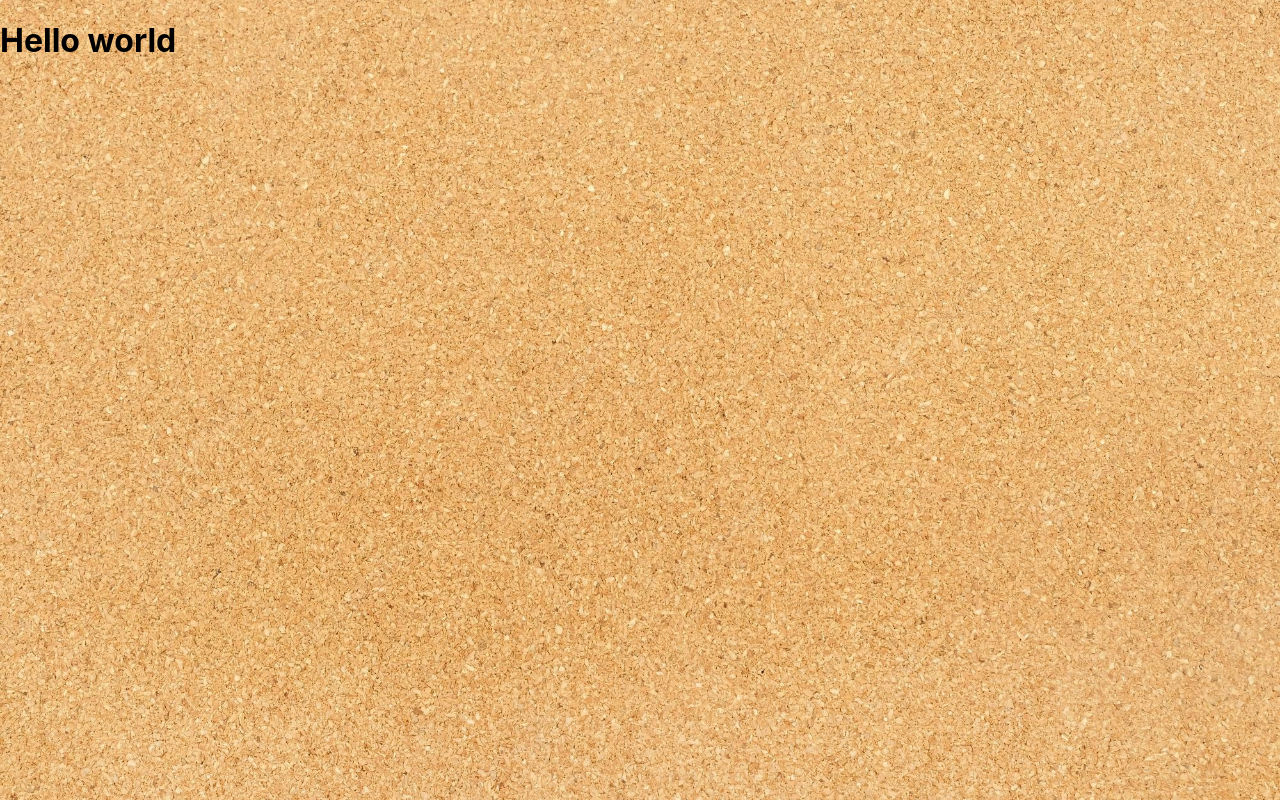
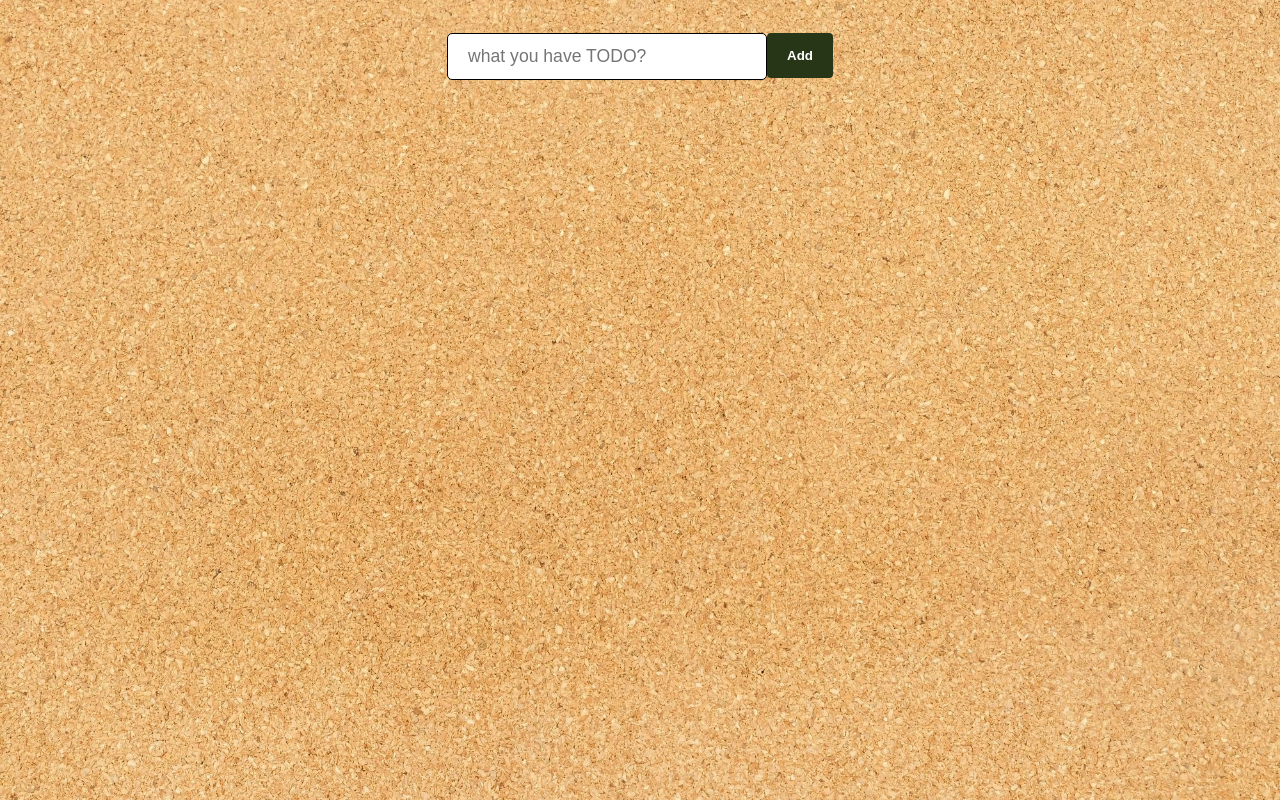
Before and after one commit to Gawc1uuu/todolistTS-mern, a React (Create React App) app in the folder appfrontend/: page / in a window 1280 px wide. Built offline with nearby package versions, Linux system fonts and the light colour scheme.

Commit message:
setting up todos form

```diff
--- a/appfrontend/package.json
+++ b/appfrontend/package.json
@@ -11,8 +11,11 @@
     "@types/node": "^16.18.11",
     "@types/react": "^18.0.26",
     "@types/react-dom": "^18.0.10",
+    "@types/react-router-dom": "^5.3.3",
+    "axios": "^1.2.2",
     "react": "^18.2.0",
     "react-dom": "^18.2.0",
+    "react-router-dom": "^6.6.1",
     "react-scripts": "5.0.1",
     "typescript": "^4.9.4",
     "web-vitals": "^2.1.4"
--- a/appfrontend/src/App.tsx
+++ b/appfrontend/src/App.tsx
@@ -1,9 +1,16 @@
 import React from "react";
+import { BrowserRouter, Routes, Route, Navigate } from "react-router-dom";
+//pages
+import Home from "./pages/Home";
 
 function App() {
   return (
     <div className="App">
-      <h1>Hello world</h1>
+      <BrowserRouter>
+        <Routes>
+          <Route path="/" element={<Home />} />
+        </Routes>
+      </BrowserRouter>
     </div>
   );
 }
--- /dev/null
+++ b/appfrontend/src/components/TodoForm.tsx
@@ -0,0 +1,28 @@
+import React, { useState } from "react";
+
+const TodoForm = () => {
+  const [text, setText] = useState<string>("");
+
+  const handleSubmit = (e: React.FormEvent<HTMLFormElement>) => {
+    e.preventDefault();
+
+    console.log(text);
+    setText("");
+  };
+
+  return (
+    <form onSubmit={handleSubmit}>
+      <input
+        type="text"
+        value={text}
+        onChange={(e: React.ChangeEvent<HTMLInputElement>) =>
+          setText(e.target.value)
+        }
+        placeholder="what you have TODO?"
+      />
+      <button>Add</button>
+    </form>
+  );
+};
+
+export default TodoForm;
--- /dev/null
+++ b/appfrontend/src/pages/Home.tsx
@@ -0,0 +1,16 @@
+import React from "react";
+//components
+import TodoForm from "../components/TodoForm";
+
+const Home = () => {
+  return (
+    <div className="main-container">
+      <div className="form-container">
+        <TodoForm />
+      </div>
+      <div className="todos-container"></div>
+    </div>
+  );
+};
+
+export default Home;
```
Also changed, not shown: 1 other file (tests, documents, lock files or other folders).
